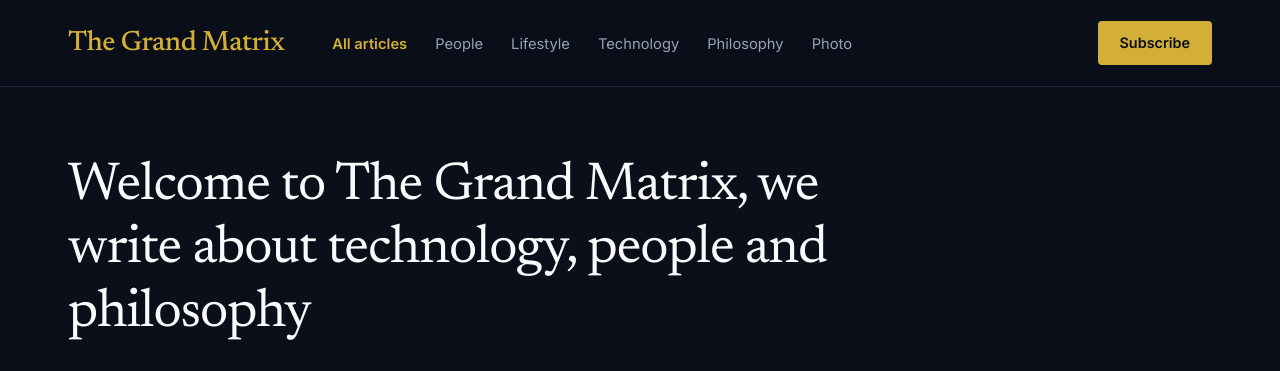
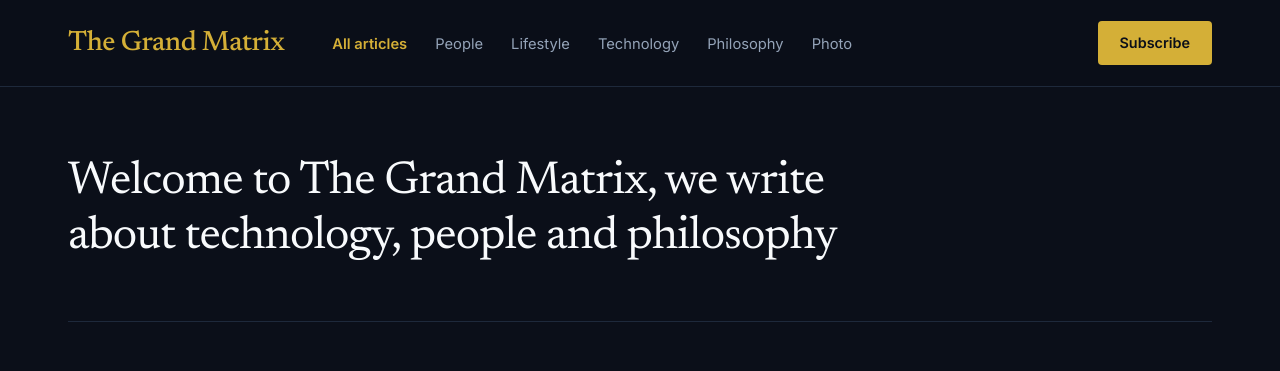
Before and after one commit to Amps4289/the-grand-matrix, a plain HTML site: page index.html in a window 1280 px wide. Shown: the top 371 px of the page. Drawn offline with Linux system fonts and the light colour scheme.

Commit message:
Update style.css

```diff
--- a/style.css
+++ b/style.css
@@ -142,7 +142,7 @@ img {
 
 .hero-title {
   font-family: var(--font-serif);
-  font-size: 3.35rem;
+  font-size: 2.9rem;
   font-weight: 400;
   line-height: 1.18;
   max-width: 780px;
```
